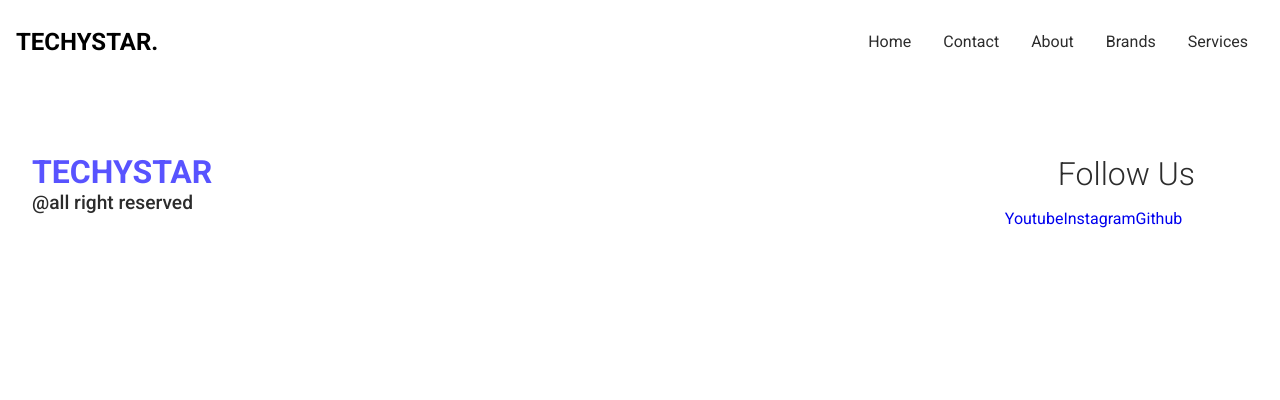
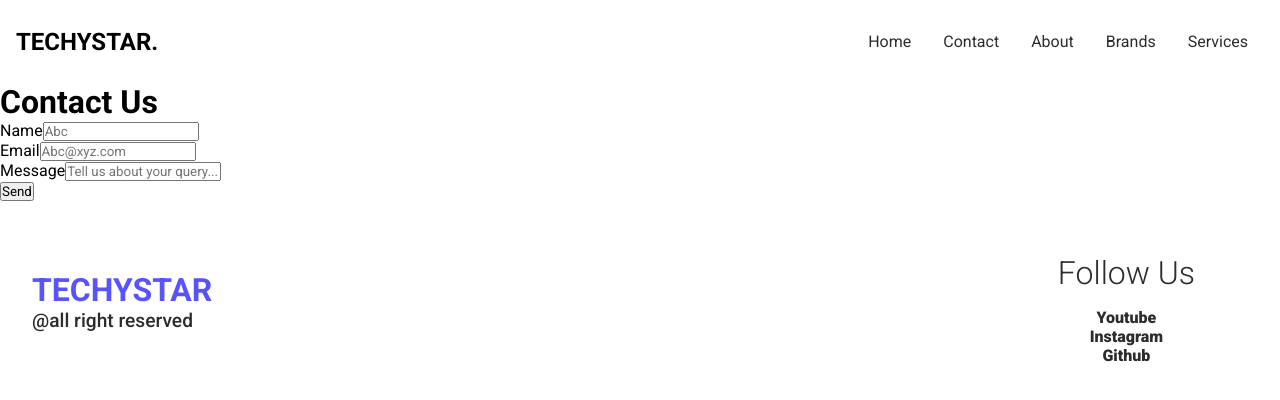
Before and after one commit to Susmitaa-Das/one, a React (Create React App) app: page /contact in a window 1280 px wide. Shown: the top 400 px of the page. Built offline with nearby package versions, Linux system fonts and the light colour scheme.

Commit message:
react app

```diff
--- a/src/App.js
+++ b/src/App.js
@@ -2,11 +2,14 @@
 import Header from "./components/Header";
 import Home from "./components/Home";
 import Footer from "./components/Footer";
+import Contact from "./components/Contact";
 
 import './styles/App.scss'
 import './styles/header.scss'
 import './styles/home.scss'
 import './styles/footer.scss'
+import './styles/contact.scss'
+
 
 function App() {
   return (
@@ -14,6 +17,7 @@
       <Header />
       <Routes>
         <Route path="/" element={<Home />} />
+        <Route path="/contact" element={<Contact />} />
       </Routes>
       <Footer />
     </Router>
--- /dev/null
+++ b/src/components/Contact.jsx
@@ -0,0 +1,36 @@
+import React from 'react'
+
+const Contact = () => {
+  return (
+    <div className='contact'>
+        <main>
+            <h1>Contact Us</h1>
+
+            <from>
+                <div>
+                    <label>Name</label>
+                    <input type='text' required placeholder='Abc'/>
+                </div>
+
+                 <div>
+                    <label>Email</label>
+                    <input type='email' required placeholder='Abc@xyz.com'/>
+                </div>
+
+                <div>
+                    <label>Message</label>
+                    <input type='text' required placeholder='Tell us about your query...'/>
+                </div>
+
+                <button type='submit'>Send</button>
+
+
+            </from>
+        </main>
+
+
+    </div>
+  )
+}
+
+export default Contact
--- a/src/styles/footer.scss
+++ b/src/styles/footer.scss
@@ -26,5 +26,18 @@
             margin: 1rem 0;
             text-align: center;
         }
+
+        >div{
+            display: flex;
+            flex-direction: column;
+            align-items: center;
+            >a{
+                color: $dark;
+                font: 900 1rem $text1;
+                &:hover{
+                    color: $third;
+                }
+            }
+        }
     }
 }
```
Also changed, not shown: src/styles/contact.scss (added).
